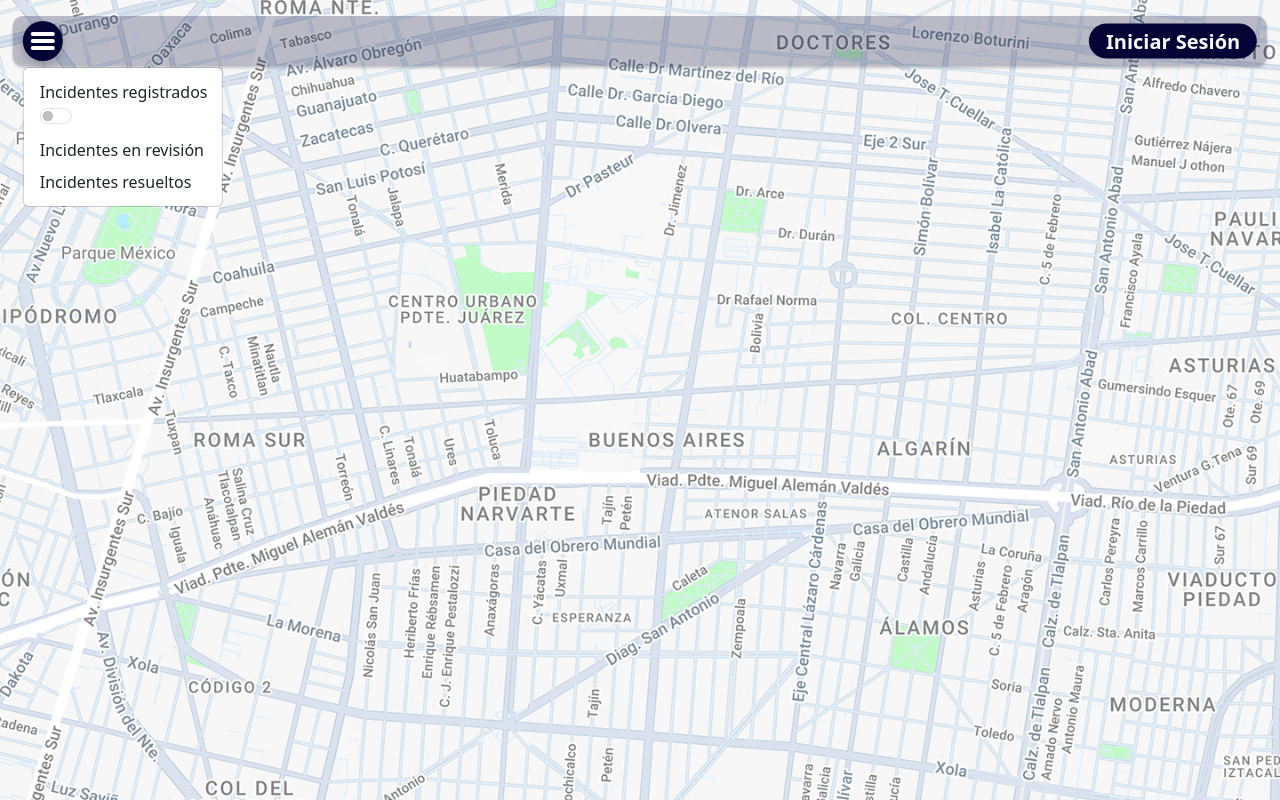
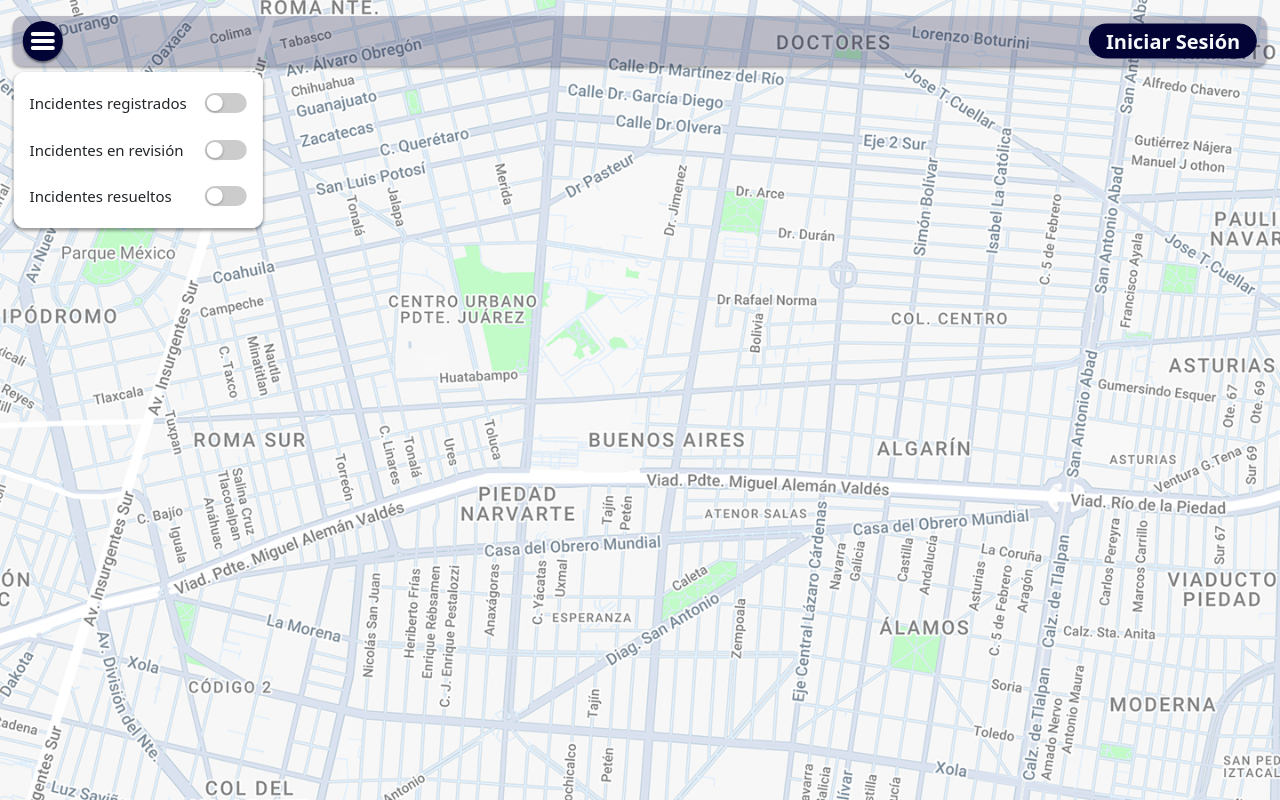
Before and after one commit to ingenieria-software-7009-2025-2/frontendcouncil-frontend, a React (Vite) app: page / in a window 1280 px wide. Both pictures are taken after a click on the element 42 px from the left and 41 px from the top of the page. Built offline with nearby package versions, Linux system fonts and the light colour scheme.

Commit message:
Mas estilos

```diff
--- a/src/components/filter/filter.css
+++ b/src/components/filter/filter.css
@@ -15,10 +15,9 @@
     align-items: center;
     justify-content: center;
     border: none;
-    box-shadow: 0 4px 8px rgba(0, 0, 0, 0.2) !important;
+    box-shadow: 0 2px 2px rgba(0, 0, 0, 0.45);
     transition: transform 0.3s;
   }
-
 
   .menu-circle .navbar-toggler-icon {
     display: none;
@@ -27,13 +26,35 @@
   /* Estilos para el menú desplegable */
   .menu-content {
     position: absolute;
-    left: 50%;
+    left: 80%;
     transform: translateX(80%);
-    top: 110% !important;
+    top: 120% !important;
     margin-top: 20px;
     text-align: center;
-    width: 200px;
+    width: fit-content;
+    font-size: 15px !important;
+    border-radius: 12px !important;
+    border-color: transparent !important;
+    box-shadow: 0 2px 3px rgba(0, 0, 0, 0.35);
   }
+
+  .menu-item {
+    padding-top: 12px !important;
+    padding-bottom: 12px !important;
+    align-items: center;
+  }
+
+  /* Espacio entre texto y switch */
+  .menu-item span {
+    margin-right: 18px;
+  }
+
+  .menu-item:hover,
+  .menu-item:focus {
+    background-color: transparent !important;
+    color: inherit !important;
+  }
+
 
   /* Menú hamburguesa dentro del botón circular */
   .hamburger-menu {
--- a/src/components/filter/filter.tsx
+++ b/src/components/filter/filter.tsx
@@ -1,9 +1,27 @@
 import { Dropdown, Form } from 'react-bootstrap';
 import { useState } from 'react';
+import ToggleSwitch from '../toggle-button/toggle-switch';
 import './filter.css';
+
+//'reportado' | 'en revision' | 'resuelto';
+
+type Filters = {
+  reportado: boolean;
+  revision: boolean;
+  resuelto: boolean;
+};
 
 const Filter = () => {
   const [showDropdown, setShowDropdown] = useState(false);
+  const [filters, setFilters] = useState<Filters>({
+    reportado: false,
+    revision: false,
+    resuelto: false
+  });
+  const handleToggle = (filterName: keyof Filters) => (isOn: boolean) => {
+    setFilters(prev => ({ ...prev, [filterName]: isOn }));
+    // Lógica de filtrado aquí
+  };
 
   return (
     <div className="navbar-filter">
@@ -21,16 +39,33 @@ const Filter = () => {
 
         {/* Menú desplegable */}
         <Dropdown.Menu align="end" className="menu-content">
-          <Dropdown.Item>
-            Incidentes registrados
-            <Form.Check
-            type="switch"
-            id="filter-registered"
-            onChange={() => { /* Aquí va la lógica para manejar registrados */ }}
-            label=""
-          /></Dropdown.Item>
-          <Dropdown.Item href="#features">Incidentes en revisión</Dropdown.Item>
-          <Dropdown.Item href="#pricing">Incidentes resueltos</Dropdown.Item>
+        <Dropdown.Item as="div" className="menu-item">
+            <div className="d-flex justify-content-between align-items-center w-100">
+              <span>Incidentes registrados</span>
+              <ToggleSwitch
+                id="filter-reportado"
+                onChange={handleToggle('reportado')}
+              />
+            </div>
+          </Dropdown.Item>
+          <Dropdown.Item as="div" className="menu-item">
+            <div className="d-flex justify-content-between align-items-center w-100">
+              <span>Incidentes en revisión</span>
+              <ToggleSwitch
+                id="filter-revision"
+                onChange={handleToggle('revision')}
+              />
+            </div>
+          </Dropdown.Item>
+          <Dropdown.Item as="div" className="menu-item">
+            <div className="d-flex justify-content-between align-items-center w-100">
+              <span>Incidentes resueltos</span>
+              <ToggleSwitch
+                id="filter-resuelto"
+                onChange={handleToggle('resuelto')}
+              />
+            </div>
+          </Dropdown.Item>
         </Dropdown.Menu>
       </Dropdown>
     </div>
--- a/src/components/navbar/navbar.css
+++ b/src/components/navbar/navbar.css
@@ -9,7 +9,7 @@
     left: 50% !important;
     transform: translateX(-50%)!important;
     z-index: 9999;
-    box-shadow: 0 2px 3px rgba(0, 0, 0, 0.2);
+    box-shadow: 0 2px 3px rgba(0, 0, 0, 0.35);
 }
 
 .navbar-custom .navbar-brand,
--- /dev/null
+++ b/src/components/toggle-button/toggle-switch.css
@@ -0,0 +1,37 @@
+.toggle-switch {
+    width: 42px;
+    height: 20px;
+    border-radius: 12px;
+    display: inline-block;
+    position: relative;
+    cursor: pointer;
+    transition: background-color 0.3s ease;
+  }
+
+  .toggle-switch.off {
+    background-color: #ccc;
+  }
+
+  .toggle-switch.on {
+    background-color: #030436;
+  }
+
+  .toggle-switch-slider {
+    width: 16px;
+    height: 16px;
+    background-color: white;
+    border-radius: 50%;
+    position: absolute;
+    top: 2px;
+    transition: transform 0.3s ease;
+    box-shadow: 0 1px 3px rgba(0, 0, 0, 0.3);
+    border-color: #030436 !important;
+  }
+
+  .toggle-switch.off .toggle-switch-slider {
+    transform: translateX(2px);
+  }
+
+  .toggle-switch.on .toggle-switch-slider {
+    transform: translateX(25px);
+  }
--- /dev/null
+++ b/src/components/toggle-button/toggle-switch.tsx
@@ -0,0 +1,27 @@
+import { useState } from 'react';
+import './toggle-switch.css';
+
+interface ToggleSwitchProps {
+  id: string;
+  onChange: (isOn: boolean) => void;
+}
+
+const ToggleSwitch = ({ id, onChange }: ToggleSwitchProps) => {
+  const [isOn, setIsOn] = useState(false);
+
+  const handleToggle = (e: React.MouseEvent) => {
+    e.preventDefault(); // Previene el cierre del dropdown
+    e.stopPropagation(); // Evita que el evento se propague
+    const newState = !isOn;
+    setIsOn(newState);
+    onChange(newState);
+  };
+
+  return (
+    <div className={`toggle-switch ${isOn ? 'on' : 'off'}`} onClick={handleToggle}>
+      <div className="toggle-switch-slider"/>
+    </div>
+  );
+};
+
+export default ToggleSwitch;
--- a/src/components/userMenu/UserDropdown.css
+++ b/src/components/userMenu/UserDropdown.css
@@ -8,15 +8,17 @@
   .user-dropdown-menu {
     margin-top: 10px;
     border: none;
-    box-shadow: 0 4px 12px rgba(0, 0, 0, 0.15);
-    border-radius: 8px;
+    box-shadow: 0 3px 3px rgba(0, 0, 0, 0.35);
     padding: 8px 0;
-    min-width: 240px;
+    min-width: 265px !important;
     position: absolute !important;
-    top: 110% !important;
+    top: 120% !important;
     right: 0 !important;
     left: auto !important;
     transform: none !important;
+    border-radius: 12px !important;
+    border-color: transparent !important;
+    font-size: 15px !important;
   }
 
 
@@ -36,7 +38,7 @@
   .user-circle {
     width: 40px;
     height: 40px;
-    border-radius: 50%;
+    border-radius: 80%;
     background-color: #030436;
     display: flex;
     align-items: center;
@@ -45,6 +47,7 @@
     font-weight: bold;
     font-size: 18px;
     transition: all 0.3s ease;
+    box-shadow: 0 2px 2px rgba(0, 0, 0, 0.45);
   }
 
   .user-circle:hover {
--- a/src/components/userMenu/userMenu.tsx
+++ b/src/components/userMenu/userMenu.tsx
@@ -1,23 +1,36 @@
-import { useState, useRef } from 'react';
+import { useState, useRef, useEffect } from 'react';
 import { Dropdown } from 'react-bootstrap';
 import { PersonFill, Gear, BoxArrowRight } from 'react-bootstrap-icons';
 import { useNavigate } from "react-router-dom";
 import './UserDropdown.css';
+
 const UserDropdown = ({ onLogout }: { onLogout: () => void }) => {
   const [showDropdown, setShowDropdown] = useState(false);
   const dropdownRef = useRef(null);
-  const [userData, setUserData] = useState<{ nombre: string; correo: string; userName:string; }>(null);
+  const [userData, setUserData] = useState<{
+    nombre: string;
+    apPaterno: string | null;
+    apMaterno: string | null;
+    correo: string;
+    userName: string;
+  }>(null);
   const [dataFetched, setDataFetched] = useState(false);
-  const navigate = useNavigate(); //hook de navegacion
+  const navigate = useNavigate();
+
+  // Cargar datos del usuario cuando el componente se monte
+  useEffect(() => {
+    const token = localStorage.getItem("token");
+    if (token && !dataFetched) {
+      fetchUserData();
+    }
+  }, []);
+
   const fetchUserData = async () => {
     const token = localStorage.getItem("token");
-    console.log(token);
     if (!token) {
       console.error("No hay token disponible");
       return;
     }
-
-
     try {
       const response = await fetch("http://localhost:8080/v1/users/me", {
         method: "GET",
@@ -26,20 +39,23 @@ const UserDropdown = ({ onLogout }: { onLogout: () => void }) => {
           "Content-Type": "application/json",
         },
       });
-
       if (!response.ok) {
         throw new Error(`Error ${response.status}: ${response.statusText}`);
       }
-
       const data = await response.json();
       localStorage.setItem("correo", data.correo);
       localStorage.setItem("nombre", data.nombre);
       localStorage.setItem("apPaterno", data.apPaterno);
       localStorage.setItem("apMaterno", data.apMaterno);
       localStorage.setItem("userName", data.userName);
-
-      setUserData({nombre: data.nombre, correo:data.correo, userName:data.userName}); // Guardar datos en el estado
-      setDataFetched(true); // Marcar que ya hicimos la petición
+      setUserData({
+        nombre: data.nombre,
+        apPaterno: data.apPaterno,
+        apMaterno: data.apMaterno,
+        correo: data.correo,
+        userName: data.userName
+      });
+      setDataFetched(true);
     } catch (error) {
       console.error("Error al obtener datos del usuario:", error);
     }
@@ -47,7 +63,6 @@ const UserDropdown = ({ onLogout }: { onLogout: () => void }) => {
 
   const handleLogout = async () => {
     const token = localStorage.getItem("token");
-    console.log(token);
     try {
       const response = await fetch("http://localhost:8080/v1/users/logout", {
         method: "POST",
@@ -56,13 +71,12 @@ const UserDropdown = ({ onLogout }: { onLogout: () => void }) => {
           "Content-Type": "application/json",
         },
       });
-
       if (!response.ok) {
         throw new Error("Error al cerrar sesión");
       }
       localStorage.clear();
-      onLogout(); // el ususario cerro sesion
-      navigate("/"); // Redirigir a la página principal
+      onLogout();
+      navigate("/");
       window.location.reload();
     } catch (error) {
       console.error("Error en el logout:", error);
@@ -76,25 +90,36 @@ const UserDropdown = ({ onLogout }: { onLogout: () => void }) => {
     }
   };
 
-  // Cambiar esto con el auth y la bd
+  // Obtener la inicial del nombre (o 'P' si no hay datos)
+  const getUserInitial = () => {
+    if (userData?.nombre) {
+      return userData.nombre.charAt(0).toUpperCase();
+    }
+    const storedName = localStorage.getItem("nombre");
+    if (storedName) {
+      return storedName.charAt(0).toUpperCase();
+    }
+    return 'P';
+  };
 
   return (
     <div className="user-dropdown-container" ref={dropdownRef}>
       <Dropdown show={showDropdown} onToggle={toggleDropdown}>
         <Dropdown.Toggle as="div" className="user-toggle">
           <div className="user-circle">
-            <span className="user-content">{userData ? userData.nombre.charAt(0).toUpperCase() : 'P'}</span>
-            {/* Alternativa con ícono: */}
-            {/* <PersonFill className="user-icon" /> */}
+            <span className="user-content">{getUserInitial()}</span>
           </div>
         </Dropdown.Toggle>
 
         <Dropdown.Menu className="user-dropdown-menu">
-          {/* Sección de información del usuario (no clickeable) */}
           <div className="user-info-section">
             {userData ? (
                 <>
-                  <div className="user-name">{userData.nombre}</div>
+                  <div className="user-name">
+                    {userData.nombre}
+                    {userData.apPaterno ? ` ${userData.apPaterno}` : ''}
+                    {userData.apMaterno ? ` ${userData.apMaterno}` : ''}
+                  </div>
                   <div className="user-email">{userData.correo}</div>
                 </>
             ) : (
```
Lines whose indentation alone changed are shown as unchanged.
